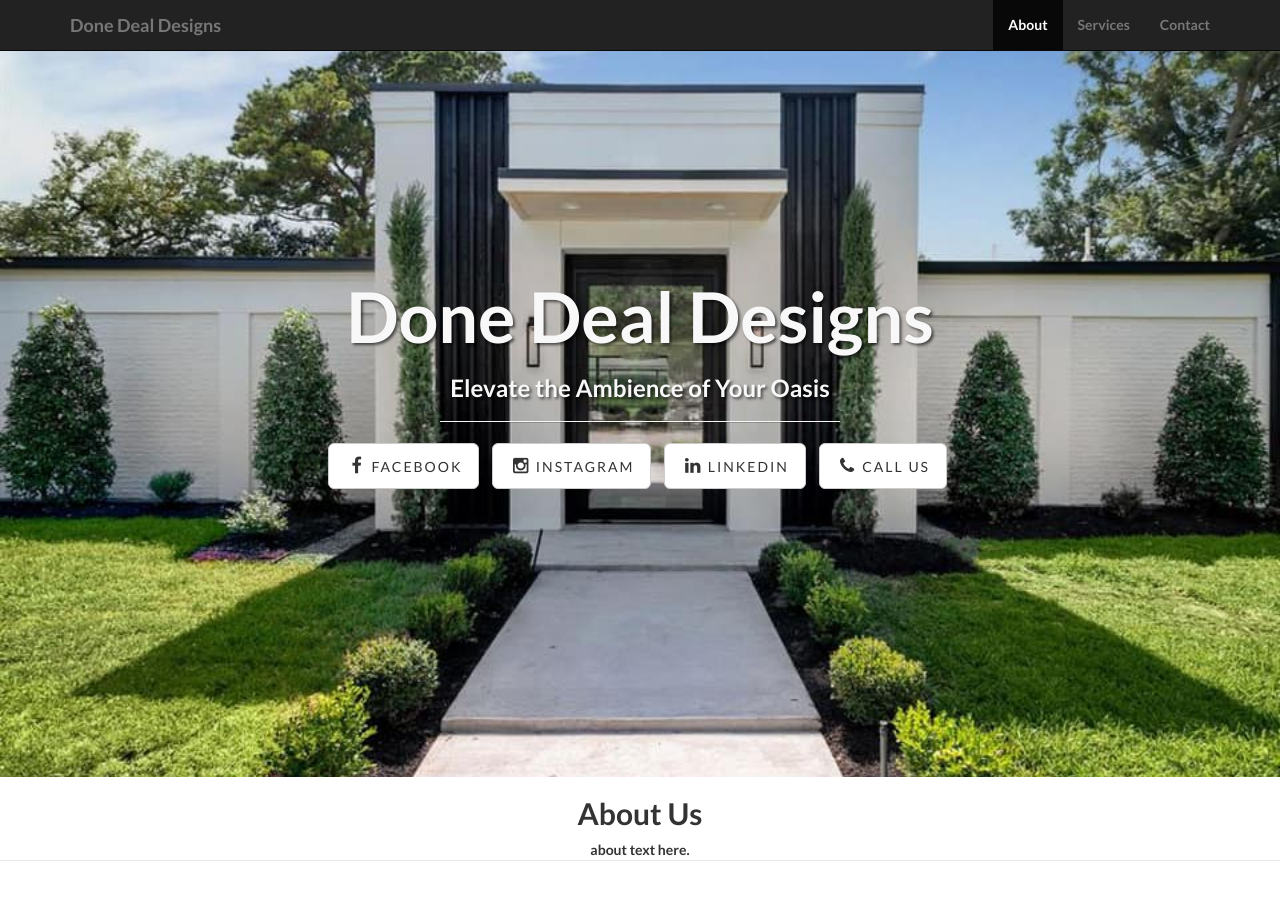
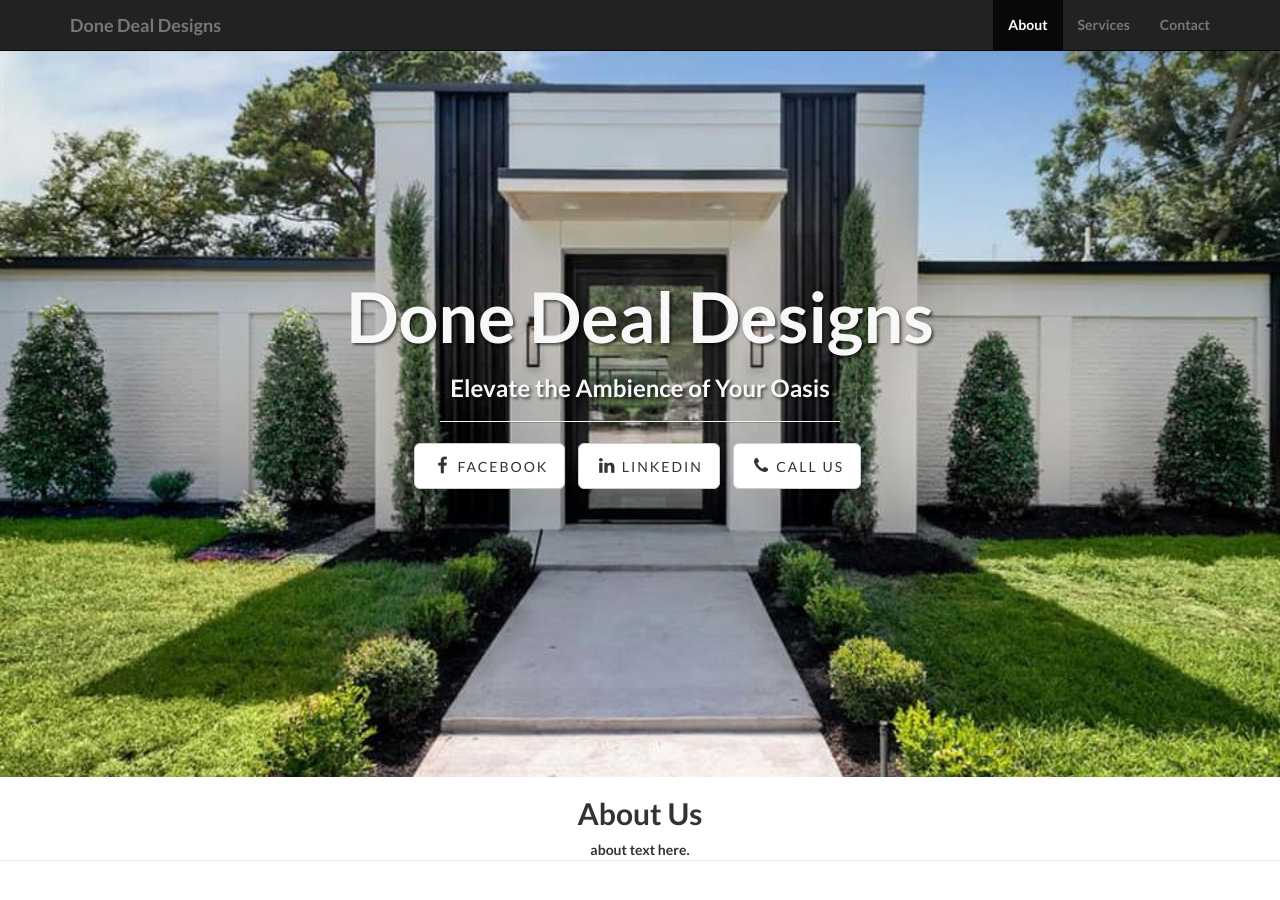
Before and after one commit to BlueFenixProductions/donedealdesigns.com, a Jekyll site: the page built from index.html, in a window 1280 px wide and 900 px high. Built offline with Jekyll 4.4.1, drawn with Linux system fonts in a browser that asks for light colours.

Commit message:
Update _config.yml

```diff
--- a/_config.yml
+++ b/_config.yml
@@ -26,7 +26,5 @@ permalink: pretty
 social:
   - title: facebook
     url: https://facebook.com/donedealdesigns/
-  - title: instagram
-    url: https://instagram.com/donedealdesigns
   - title: linkedin
     url:
```
